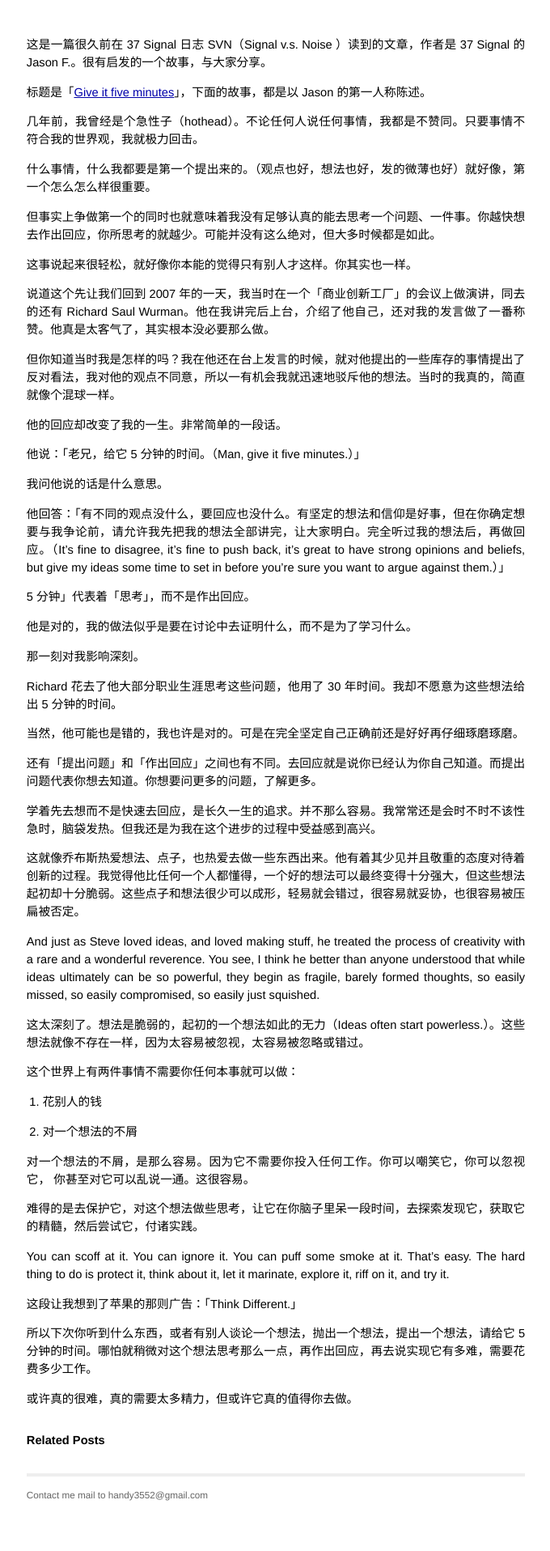
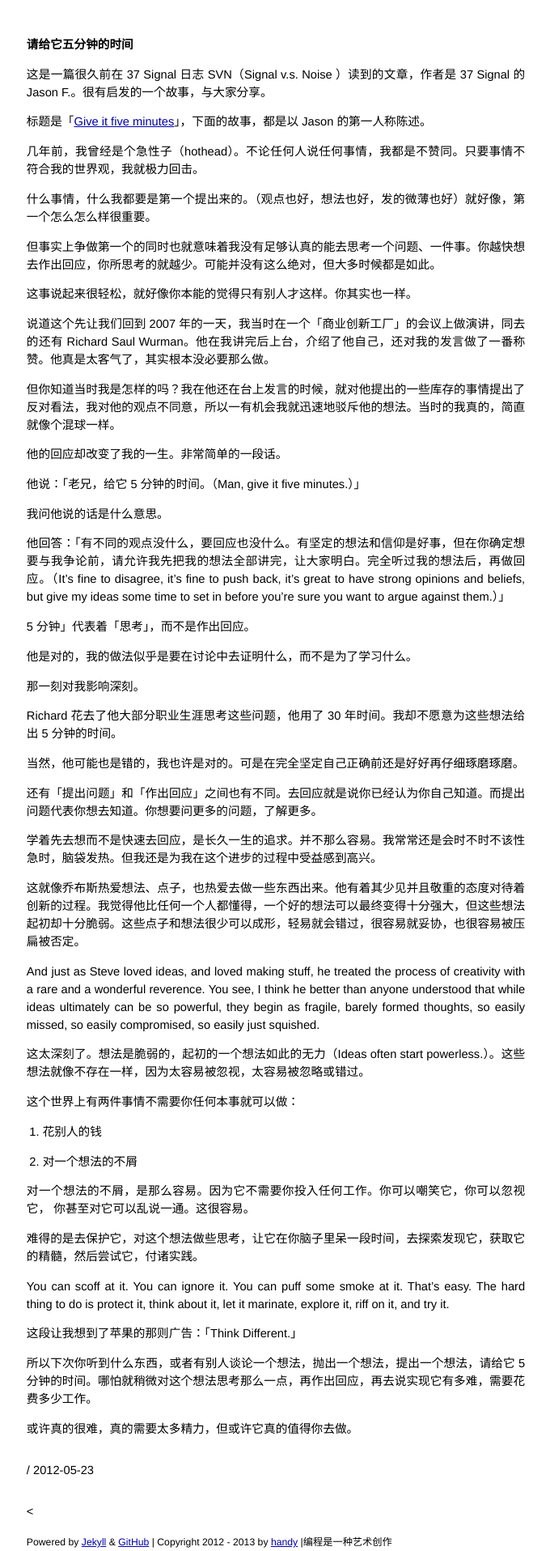
Before and after one commit to handy3552/handy3552.github.com, a Jekyll site: the page built from _posts/2012-05-23-give-it-five-minutes.md, in a window 1280 px wide. Shown: the whole page at 81% size, without its empty margins (299-979 px from the left). Built offline with Jekyll 4.4.1, drawn with Linux system fonts in a browser that asks for light colours; before the commit the page ends 1869 px from its top, so only the background shows below that.

Commit message:
second change layouts

```diff
--- a/_layouts/default.html
+++ b/_layouts/default.html
@@ -3,16 +3,10 @@
 <head>
    <meta http-equiv="content-type" content="text/html; charset=utf-8" />
    <title>{{ page.title }} | {{ site.author }}</title>
-   <meta name="author" content="Tom Preston-Werner" />
-   <link href="http://feeds.feedburner.com/tom-preston-werner" rel="alternate" title="Tom Preston-Werner" type="application/atom+xml" />
-   <meta name="readability-verification" content="QCzSs992GxmRYRKVpPeZ6LE2tS8aYKxsSSQKV8YM"/>
-
    <!-- syntax highlighting CSS -->
    <link rel="stylesheet" href="/css/syntax.css" type="text/css" />
-
    <!-- Homepage CSS -->
    <link rel="stylesheet" href="/css/screen.css" type="text/css" media="screen, projection" />
-
    <!-- Typekit -->
    <script type="text/javascript" src="http://use.typekit.com/jpd0pfm.js"></script>
    <script type="text/javascript">try{Typekit.load();}catch(e){}</script>
@@ -26,16 +20,13 @@ var WRInitTime=(new Date()).getTime();
 <!-- ClickTale end of Top part -->
 
 <div class="site">
-
+  <header>
+	<h1>{{ page.title }}</h1>
+  </header>
   {{ content }}
 
-  <div class="footer">
-    <div class="contact">
-      <p>
-        Contact me mail to handy3552@gmail.com
-      </p>
-    </div>
-  </div>
+  < <footer>
+        <p><small>Powered by <a href="https://github.com/mojombo/jekyll">Jekyll</a> & <a href="http://pages.github.com">GitHub</a> | Copyright 2012 - {{site.time | date:"%Y"}} by <a href="http://dongde.tk">handy</a> |编程是一种艺术创作</small></p>
 </div>
 
 <!-- ClickTale Bottom part -->
--- a/_layouts/post.html
+++ b/_layouts/post.html
@@ -6,7 +6,10 @@ layout: default
 </div>
 
 <div id="related">
-  <h2>Related Posts</h2>
+  <span class="time">
+  /
+  <time datetime="{{ page.date | date:"%Y-%m-%d" }}">{{ page.date | date:"%Y-%m-%d" }}</time>
+  </span>
   <ul class="posts">
     {% for post in site.related_posts limit:5 %}
       <li><span>{{ post.date | date_to_string }}</span> &raquo; <a href="{{ post.url }}">{{ post.title }}</a></li>
```
